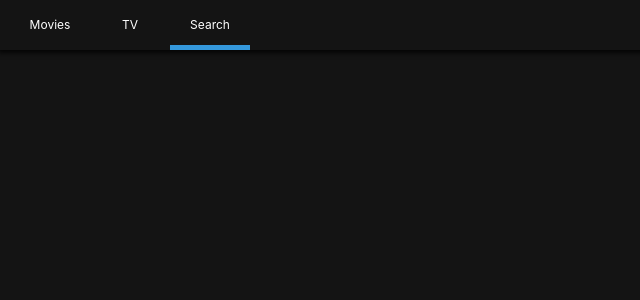
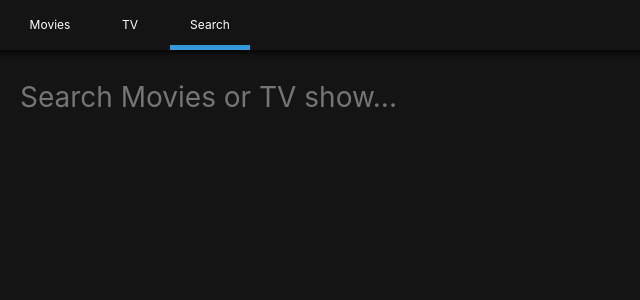
Before and after one commit to parispoly137/react_nomflix, a React (Create React App) app: page /search in a window 1280 px wide. Shown: the top 300 px of the page, without its empty margins (0-640 px from the left). Built offline with nearby package versions, Linux system fonts and the light colour scheme; the HTML template or start-up script is replaced by a standard one.

Commit message:
#6.3 SearchPresenter Component
- Search 파트
- form 과 input을 활용하여 문자 입력 및 제출
- updateTerm function
- props 처리

```diff
--- a/src/Routes/Detail/DetailPresenter.js
+++ b/src/Routes/Detail/DetailPresenter.js
@@ -1,6 +1,8 @@
-import React from "react";
+// import React from "react";
+
 import PropTypes from "prop-types";
-import styled from "styled-components";
+// import styled from "styled-components";
+
 
 const DetailPresenter = ({ result, error, loading }) => null;
 
--- a/src/Routes/Home/HomePresenter.js
+++ b/src/Routes/Home/HomePresenter.js
@@ -6,7 +6,7 @@ import Section from "Components/Section";
 import Loader from "Components/Loader";
 
 const Container = styled.div`
-  padding: 0px 10px;
+  padding: 0px 20px;
 `;
 
 const HomePresenter = ({ nowPlaying, upComing, popular, error, loading }) =>
@@ -14,17 +14,23 @@ const HomePresenter = ({ nowPlaying, upComing, popular, error, loading }) =>
     <Container>
       {nowPlaying && nowPlaying.length > 0 && (
         <Section title="Now Playing">
-          {nowPlaying.map(movie => <span key={movie.id}>{movie.title}</span>)}
+          {nowPlaying.map(movie => (
+            <span key={movie.id}>{movie.title}</span>
+          ))}
         </Section>
       )}
       {upComing && upComing.length > 0 && (
         <Section title="Upcoming Movies">
-          {upComing.map(movie => <span key={movie.id}>{movie.title}</span>)}
+          {upComing.map(movie => (
+            <span key={movie.id}>{movie.title}</span>
+          ))}
         </Section>
       )}
       {popular && popular.length > 0 && (
         <Section title="Popular Movies">
-          {popular.map(movie => <span key={movie.id}>{movie.title}</span>)}
+          {popular.map(movie => (
+            <span key={movie.id}>{movie.title}</span>
+          ))}
         </Section>
       )}
     </Container>
--- a/src/Routes/Search/SearchContainer.js
+++ b/src/Routes/Search/SearchContainer.js
@@ -11,9 +11,15 @@ export default class searchContainer extends React.Component {
     loading: false
   };
 
-  handleSubmit = () => {
+  handleSubmit = event => {
+    event.preventDefault();
     const { searchTerm } = this.state;
     if (searchTerm !== "") this.searchByTerm();
+  };
+
+  updateTerm = event => {
+    const { target: { value } } = event;
+    this.setState({ searchTerm: value });
   };
 
   searchByTerm = async () => {
@@ -26,6 +32,7 @@ export default class searchContainer extends React.Component {
         movieResults,
         tvResults
       });
+      console.log(this.state);
     } catch {
       this.setState({ error: "Can'f find results." });
     } finally {
@@ -42,6 +49,7 @@ export default class searchContainer extends React.Component {
       error={error}
       loading={loading}
       handleSubmit={this.handleSubmit}
+      updateTerm={this.updateTerm}
     />;
   }
 }
--- a/src/Routes/Search/SearchPresenter.js
+++ b/src/Routes/Search/SearchPresenter.js
@@ -1,8 +1,54 @@
 import React from "react";
 import PropTypes from "prop-types";
 import styled from "styled-components";
+import Loader from "Components/Loader";
+import Section from "Components/Section";
 
-const SearchPresenter = ({ movieResults, tvResults, loading, searchTerm, handleSubmit, error }) => null;
+
+const Container = styled.div`
+  padding: 0px 20px;
+`;
+
+const Form = styled.form`
+  margin-bottom: 50px;
+  width: 100%;
+`;
+
+const Input = styled.input`
+  all: unset;
+  font-size: 28px;
+  width: 100%;
+`;
+
+const SearchPresenter = ({ movieResults, tvResults, loading, searchTerm, handleSubmit, error, updateTerm }) => (
+  <Container>
+    <Form onSubmit={handleSubmit}>
+      <Input
+        placeholder="Search Movies or TV show..."
+        value={searchTerm}
+        onChange={updateTerm}
+      />
+    </Form>
+    {loading ? <Loader /> : (
+      <>
+        {movieResults && movieResults.length > 0 && (
+          <Section title="Movie Resultes">
+            {movieResults.map(movie => (
+              <span key={movie.id}>{movie.title}</span>
+            ))}
+          </Section>
+        )}
+        {tvResults && tvResults.length > 0 && (
+          <Section title="TV Show Results">
+            {tvResults.map(show => (
+              <span key={show.id}>{show.name}</span>
+            ))}
+          </Section>
+        )}
+      </>
+    )}
+  </Container>
+);
 
 SearchPresenter.propTypes = {
   movieResults: PropTypes.array,
@@ -10,7 +56,8 @@ SearchPresenter.propTypes = {
   error: PropTypes.string,
   searchTerm: PropTypes.string,
   loading: PropTypes.bool.isRequired,
-  handleSubmit: PropTypes.func.isRequired
+  handleSubmit: PropTypes.func.isRequired,
+  updateTerm: PropTypes.func.isRequired
 };
 
 export default SearchPresenter;
--- a/src/Routes/TV/TVPresenter.js
+++ b/src/Routes/TV/TVPresenter.js
@@ -5,15 +5,33 @@ import Section from "Components/Section";
 import Loader from "Components/Loader";
 
 const Container = styled.div`
-  padding: 0px 10px;
+  padding: 0px 20px;
 `;
 
 const TVPresenter = ({ topRated, popular, airingToday, loading, error }) =>
   loading ? <Loader /> : (
     <Container>
-      {topRated && topRated.length > 0 && <Section title="Top Rated Shows">{topRated.map(show => show.name)}</Section>}
-      { popular && popular.length > 0 && <Section title="Popular Shows">{popular.map(show => show.name)}</Section>}
-      { airingToday && airingToday.length > 0 && <Section title="Airing Today">{airingToday.map(show => show.name)}</Section>}
+      {topRated && topRated.length > 0 && (
+        <Section title="Top Rated Shows">
+          {topRated.map(show => (
+            <span key={show.id}>{show.name}</span>
+          ))}
+        </Section>
+      )}
+      { popular && popular.length > 0 && (
+        <Section title="Popular Shows">
+          {popular.map(show => (
+            <span key={show.id}>{show.name}</span>
+          ))}
+        </Section>
+      )}
+      { airingToday && airingToday.length > 0 && (
+        <Section title="Airing Today">
+          {airingToday.map(show => (
+            <span key={show.id}>{show.name}</span>
+          ))}
+        </Section>)
+      }
     </Container >
   );
 
--- a/src/api.js
+++ b/src/api.js
@@ -4,15 +4,15 @@ const api = axios.create({
   baseURL: 'https://api.themoviedb.org/3',
   params: {
     api_key: "27df4d6a25cf0432fde7a1c946aa2b6c",
-    language: "ko-KR"
+    language: "en-US"
   }
 });
 
 export const moviesApi = {
-  nowPlaying: () => api.get("/movie/now_playing"),
-  upComing: () => api.get("/movie/upcoming"),
-  popular: () => api.get("/movie/popular"),
-  movieDetail: id => api.get(`/movie/${id}`, {
+  nowPlaying: () => api.get("movie/now_playing"),
+  upComing: () => api.get("movie/upcoming"),
+  popular: () => api.get("movie/popular"),
+  movieDetail: id => api.get(`movie/${id}`, {
     params: {
       append_to_response: "videos"
     }
@@ -25,10 +25,10 @@ export const moviesApi = {
 };
 
 export const tvApi = {
-  topRated: () => api.get("/tv/top_rated"),
-  popular: () => api.get("/tv/popular"),
-  airingToday: () => api.get("/tv/airing_today"),
-  showDetail: id => api.get(`/tv/${id}`, {
+  topRated: () => api.get("tv/top_rated"),
+  popular: () => api.get("tv/popular"),
+  airingToday: () => api.get("tv/airing_today"),
+  showDetail: id => api.get(`tv/${id}`, {
     params: {
       append_to_response: "videos"
     }
```
